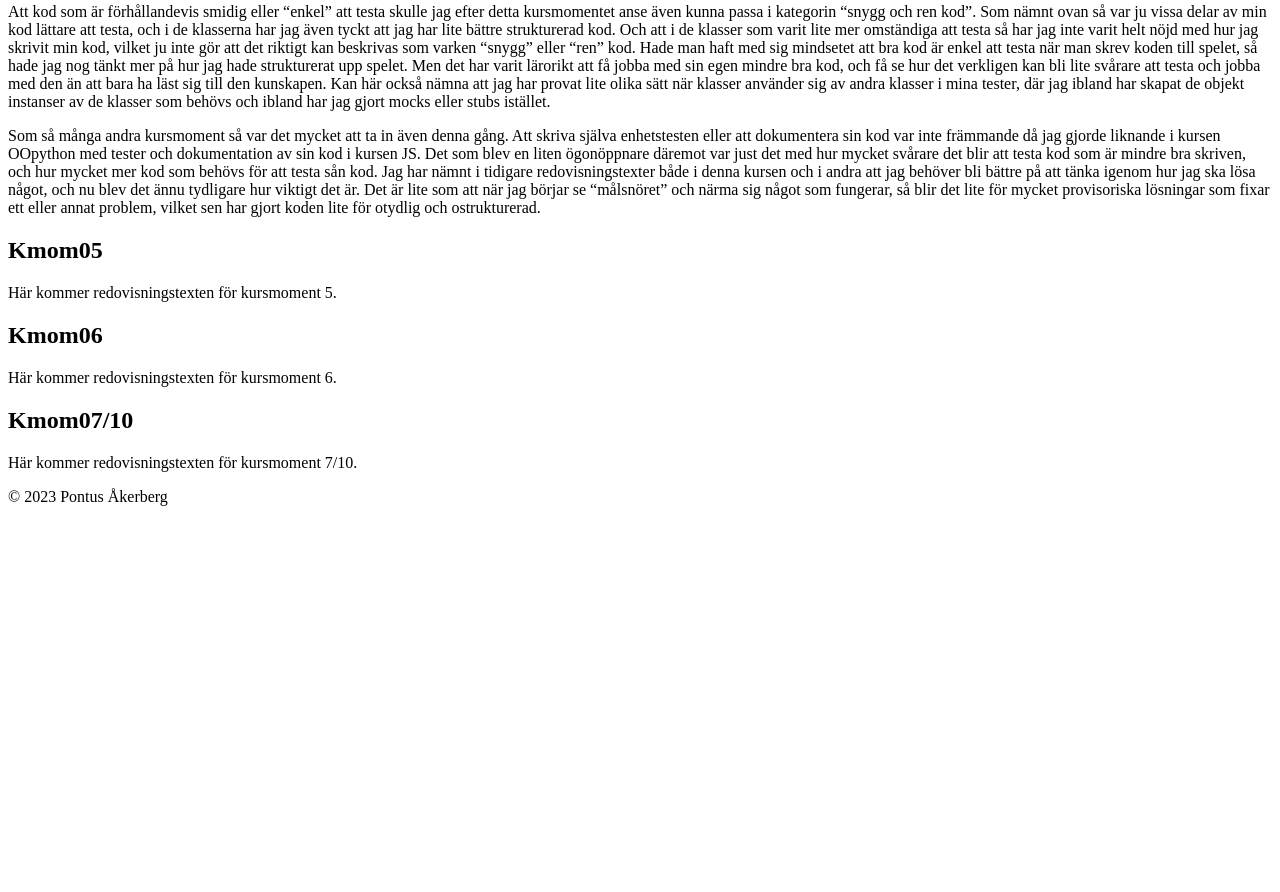
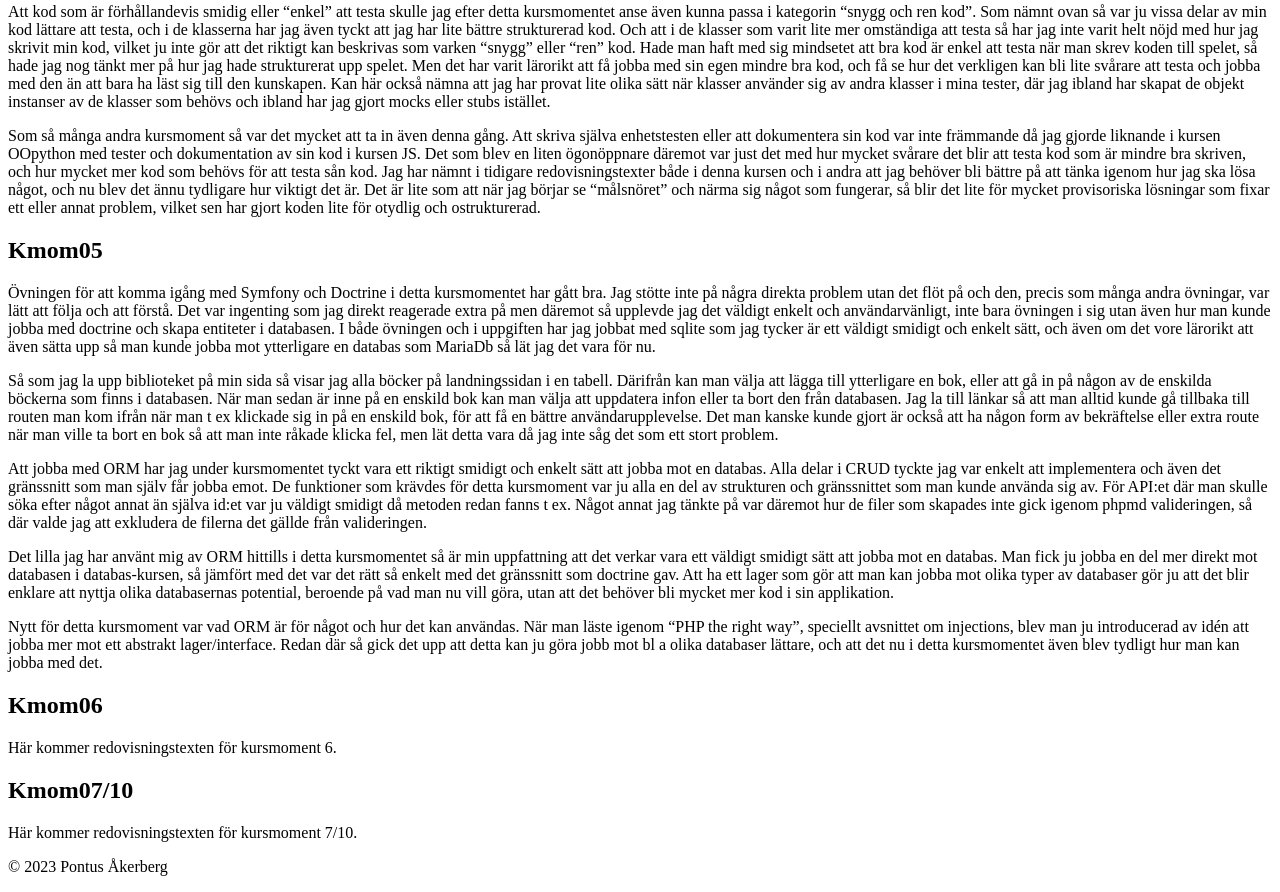
Before and after one commit to p0ntan/mvc, a Symfony app: template templates/report.html.twig in a window 1280 px wide. Shown: the part 2650-3542 px from the top of the page. Before the commit the page ends 3156 px from the top, so only its background shows below. Run offline with Twig, Linux system fonts and the light colour scheme; the template is opened without the code that fills it, so the values that code supplies are empty; some libraries are stand-ins or nearby versions.

Commit message:
Updated kmom05 text

```diff
--- a/templates/report.html.twig
+++ b/templates/report.html.twig
@@ -38,7 +38,12 @@
     <p>Som så många andra kursmoment så var det mycket att ta in även denna gång. Att skriva själva enhetstesten eller att dokumentera sin kod var inte främmande då jag gjorde liknande i kursen OOpython med tester och dokumentation av sin kod i kursen JS. Det som blev en liten ögonöppnare däremot var just det med hur mycket svårare det blir att testa kod som är mindre bra skriven, och hur mycket mer kod som behövs för att testa sån kod. Jag har nämnt i tidigare redovisningstexter både i denna kursen och i andra att jag behöver bli bättre på att tänka igenom hur jag ska lösa något, och nu blev det ännu tydligare hur viktigt det är. Det är lite som att när jag börjar se “målsnöret” och närma sig något som fungerar, så blir det lite för mycket provisoriska lösningar som fixar ett eller annat problem, vilket sen har gjort koden lite för otydlig och ostrukturerad.</p>
 
     <h2 id="kmom05">Kmom05</h2>
-    <p>Här kommer redovisningstexten för kursmoment 5.</p>
+    <p>Övningen för att komma igång med Symfony och Doctrine i detta kursmomentet har gått bra. Jag stötte inte på några direkta problem utan det flöt på och den, precis som många andra övningar, var lätt att följa och att förstå. Det var ingenting som jag direkt reagerade extra på men däremot så upplevde jag det väldigt enkelt och användarvänligt, inte bara övningen i sig utan även hur man kunde jobba med doctrine och skapa entiteter i databasen. I både övningen och i uppgiften har jag jobbat med sqlite som jag tycker är ett väldigt smidigt och enkelt sätt, och även om det vore lärorikt att även sätta upp så man kunde jobba mot ytterligare en databas som MariaDb så lät jag det vara för nu.</p>
+    <p>Så som jag la upp biblioteket på min sida så visar jag alla böcker på landningssidan i en tabell. Därifrån kan man välja att lägga till ytterligare en bok, eller att gå in på någon av de enskilda böckerna som finns i databasen. När man sedan är inne på en enskild bok kan man välja att uppdatera infon eller ta bort den från databasen. Jag la till länkar så att man alltid kunde gå tillbaka till routen man kom ifrån när man t ex klickade sig in på en enskild bok, för att få en bättre användarupplevelse. Det man kanske kunde gjort är också att ha någon form av bekräftelse eller extra route när man ville ta bort en bok så att man inte råkade klicka fel, men lät detta vara då jag inte såg det som ett stort problem.</p>
+    <p>Att jobba med ORM har jag under kursmomentet tyckt vara ett riktigt smidigt och enkelt sätt att jobba mot en databas. Alla delar i CRUD tyckte jag var enkelt att implementera och även det gränssnitt som man själv får jobba emot. De funktioner som krävdes för detta kursmoment var ju alla en del av strukturen och gränssnittet som man kunde använda sig av. För API:et där man skulle söka efter något annat än själva id:et var ju väldigt smidigt då metoden redan fanns t ex. Något annat jag tänkte på var däremot hur de filer som skapades inte gick igenom phpmd valideringen, så där valde jag att exkludera de filerna det gällde från valideringen.</p>
+    <p>Det lilla jag har använt mig av ORM hittills i detta kursmomentet så är min uppfattning att det verkar vara ett väldigt smidigt sätt att jobba mot en databas. Man fick ju jobba en del mer direkt mot databasen i databas-kursen, så jämfört med det var det rätt så enkelt med det gränssnitt som doctrine gav. Att ha ett lager som gör att man kan jobba mot olika typer av databaser gör ju att det blir enklare att nyttja olika databasernas potential, beroende på vad man nu vill göra, utan att det behöver bli mycket mer kod i sin applikation.</p>
+    <p>Nytt för detta kursmoment var vad ORM är för något och hur det kan användas. När man läste igenom “PHP the right way”, speciellt avsnittet om injections, blev man ju introducerad av idén att jobba mer mot ett abstrakt lager/interface. Redan där så gick det upp att detta kan ju göra jobb mot bl a olika databaser lättare, och att det nu i detta kursmomentet även blev tydligt hur man kan jobba med det.</p>
+
     <h2 id="kmom06">Kmom06</h2>
     <p>Här kommer redovisningstexten för kursmoment 6.</p>
     <h2 id="kmom07-10">Kmom07/10</h2>
```
